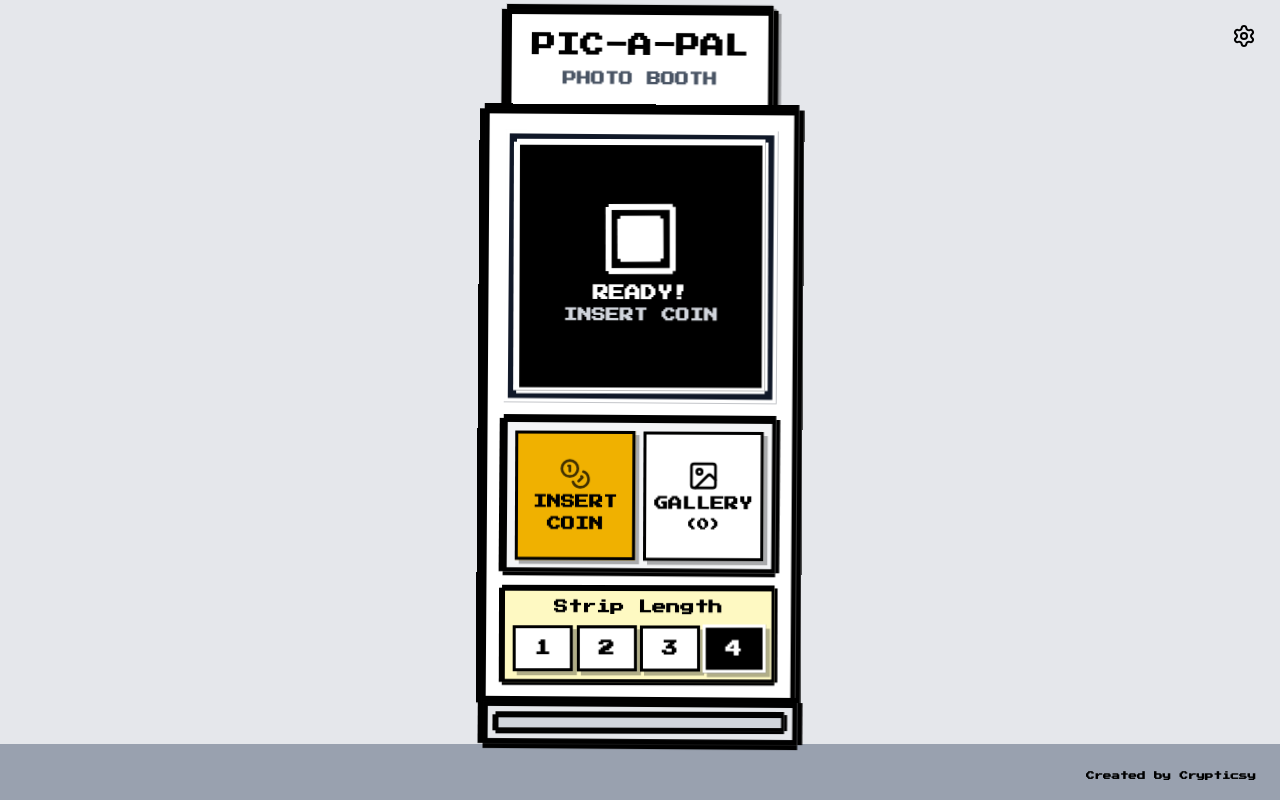
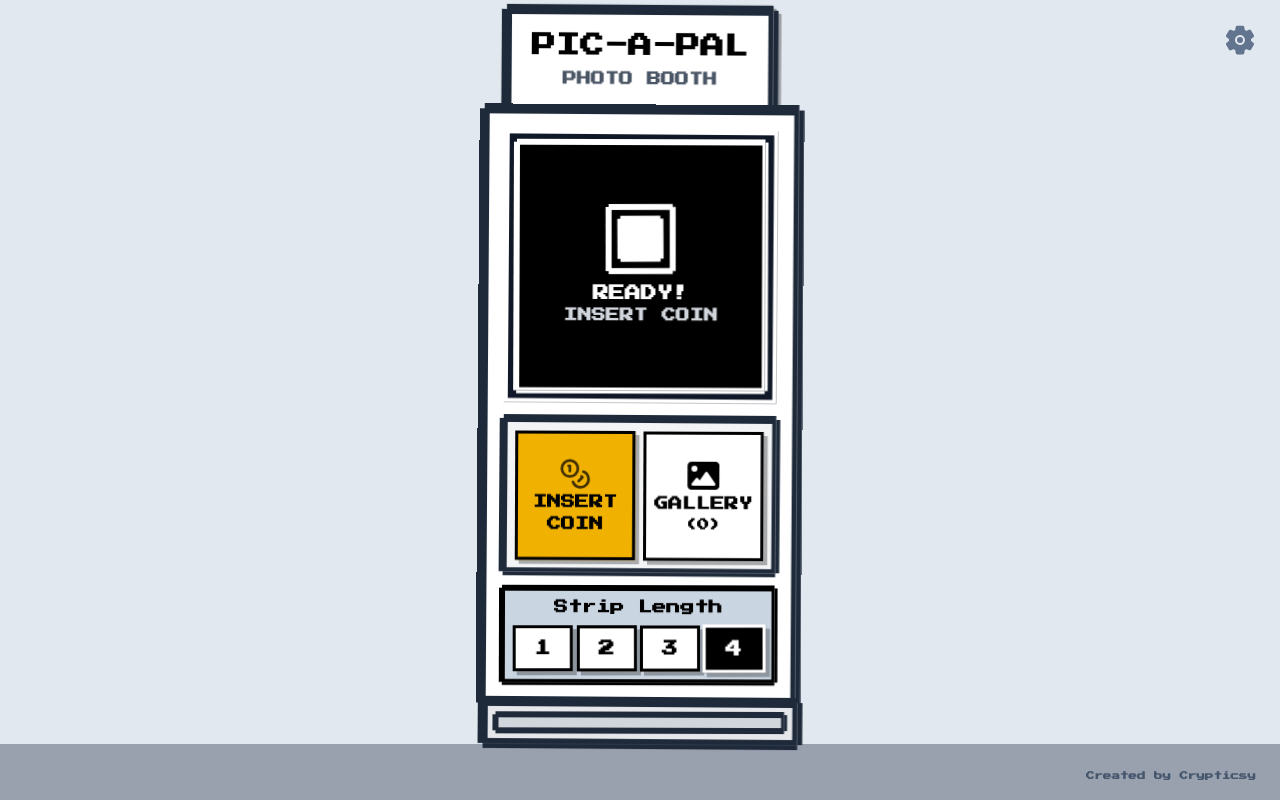
Before and after one commit to crypticsy/pic-a-pal, a React (Vite) app: page / in a window 1280 px wide. Built offline with nearby package versions, Linux system fonts and the light colour scheme.

Commit message:
🎨 UI improvements by replacing ludice with react icons

```diff
--- a/index.html
+++ b/index.html
@@ -1,4 +1,4 @@
-<!doctype html>
+<!DOCTYPE html>
 <html lang="en">
   <head>
     <meta charset="UTF-8" />
@@ -24,7 +24,10 @@
 
     <!-- Social Media Meta Tags -->
     <meta property="og:title" content="Pic a Pal" />
-    <meta property="og:description" content="Capture 4 photos and instantly download your photo strip" />
+    <meta
+      property="og:description"
+      content="Capture 4 photos and instantly download your photo strip"
+    />
     <meta property="og:url" content="https://crypticsy.github.io/pic-a-pal/" />
     <meta property="og:type" content="website" />
     <meta property="og:image:width" content="1200" />
@@ -32,22 +35,29 @@
 
     <meta name="twitter:card" content="summary_large_image" />
     <meta name="twitter:title" content="Pic a Pal" />
-    <meta name="twitter:description" content="Capture 4 photos and instantly download your photo strip" />
+    <meta
+      name="twitter:description"
+      content="Capture 4 photos and instantly download your photo strip"
+    />
 
     <!-- Mobile Web Application Meta -->
     <meta name="mobile-web-app-title" content="Pic a Pal" />
     <meta name="mobile-web-app-capable" content="yes" />
 
     <!-- Google Fonts Preconnection -->
-    <link rel="preconnect" href="https://fonts.googleapis.com">
-    <link rel="preconnect" href="https://fonts.gstatic.com" crossorigin>
-    <link href="https://fonts.googleapis.com/css2?family=Press+Start+2P&display=swap" rel="stylesheet">
+    <link rel="preconnect" href="https://fonts.googleapis.com" />
+    <link rel="preconnect" href="https://fonts.gstatic.com" crossorigin />
+    <link
+      href="https://fonts.googleapis.com/css2?family=Press+Start+2P&display=swap"
+      rel="stylesheet"
+    />
   </head>
 
   <body>
-    <div id="root" class="bg-gray-100 text-gray-600 max-h-screen overflow-hidden">
-
-    </div>
+    <div
+      id="root"
+      class="bg-slate-200 dark:bg-slate-900 max-h-screen overflow-hidden"
+    ></div>
     <script type="module" src="/src/App.tsx"></script>
   </body>
 </html>
--- a/package.json
+++ b/package.json
@@ -13,9 +13,9 @@
   },
   "dependencies": {
     "@tailwindcss/vite": "^4.1.11",
-    "lucide-react": "^0.525.0",
     "react": "^19.0.0",
     "react-dom": "^19.0.0",
+    "react-icons": "^5.5.0",
     "tailwindcss": "^4.1.11"
   },
   "devDependencies": {
--- a/src/App.tsx
+++ b/src/App.tsx
@@ -81,7 +81,7 @@ const App = () => {
   };
 
   return (
-    <div className={`h-screen w-screen overflow-hidden bg-white dark:bg-gray-800 ${isInitialLoad ? 'opacity-0' : 'fade-in'}`}>
+    <div className={`h-screen w-screen overflow-hidden ${isInitialLoad ? 'opacity-0' : 'fade-in'}`}>
       <div className={isTransitioning ? 'fade-out ' : 'fade-in ' + ' h-full w-full'}>
         {renderPage()}
       </div>
--- a/src/components/Footer.tsx
+++ b/src/components/Footer.tsx
@@ -5,7 +5,7 @@ export const Footer = () => {
         href="https://github.com/crypticsy"
         target="_blank"
         rel="noopener noreferrer"
-        className="text-black text-[5px] md:text-[8.5px] font-bold "
+        className="text-slate-600 dark:text-slate-400 text-[5px] md:text-[8.5px] font-bold "
       >
         Created by Crypticsy
       </a>
--- a/src/components/Settings.tsx
+++ b/src/components/Settings.tsx
@@ -1,5 +1,5 @@
 import { useState } from "react";
-import { Settings as SettingsIcon, X } from "lucide-react";
+import { IoSettings, IoClose } from "react-icons/io5";
 
 type SettingsProps = {
   appState: any;
@@ -16,10 +16,10 @@ export const Settings = ({ appState, setAppState }: SettingsProps) => {
       {/* Settings Button */}
       <button
         onClick={() => setIsOpen(true)}
-        className="absolute top-4 right-4 z-30 bg-transparent p-2 transition-colors text-black dark:text-white"
+        className="absolute top-4 right-4 z-30 bg-transparent p-2 transition-colors text-slate-500 hover:text-slate-800 dark:text-slate-400 hover:dark:text-white cursor-pointer"
         title="Settings"
       >
-        <SettingsIcon className="w-5 h-5 md:w-6 md:h-6" />
+        <IoSettings className="w-5 h-5 md:w-8 md:h-8" />
       </button>
 
       {/* Settings Modal */}
@@ -29,9 +29,9 @@ export const Settings = ({ appState, setAppState }: SettingsProps) => {
             {/* Close Button */}
             <button
               onClick={() => setIsOpen(false)}
-              className="absolute top-4 right-4 transition-colors text-black dark:text-white"
+              className="absolute top-4 right-4 z-100 transition-colors text-black dark:text-white p-1 rounded-full cursor-pointer"
             >
-              <X className="w-6 h-6" />
+              <IoClose className="w-6 h-6" />
             </button>
 
             {/* Header */}
--- a/src/pages/home.tsx
+++ b/src/pages/home.tsx
@@ -1,4 +1,5 @@
-import { Coins, Image, SwitchCamera } from "lucide-react";
+import { FaImage, FaCameraRotate } from "react-icons/fa6";
+import { LuCoins } from "react-icons/lu";
 import { Footer } from "../components/Footer";
 import { Settings } from "../components/Settings";
 import { useState, useEffect } from "react";
@@ -41,9 +42,9 @@ export const HomePage = ({
   };
 
   return (
-    <div className="h-full w-full relative overflow-hidden bg-gray-200 dark:bg-gray-800">
+    <div className="h-full w-full relative overflow-hidden">
       {/* Sky Background */}
-      <div className="absolute inset-0 bg-gray-200 dark:bg-gray-800"></div>
+      {/* <div className="absolute inset-0 bg-red-200 dark:bg-gray-800"></div> */}
 
       {/* Settings Button */}
       {setAppState && <Settings appState={appState} setAppState={setAppState} />}
@@ -56,7 +57,7 @@ export const HomePage = ({
           {/* Photo Booth Structure */}
           <div className="mb-0 z-10 relative">
             {/* Top Sign */}
-            <div className="doodle-border-thick p-2 sm:p-3 md:p-4 shadow-2xl sketch-shadow mx-6 bg-white dark:bg-gray-900 text-black dark:text-white border-black dark:border-white">
+            <div className="doodle-border-thick p-2 sm:p-3 md:p-4 shadow-2xl sketch-shadow mx-6 bg-white dark:bg-gray-900 text-gray-800 dark:text-gray-300 border-gray-800 dark:border-gray-300">
               <h1 className="text-sm sm:text-base md:text-xl lg:text-2xl font-black text-center leading-tight text-black dark:text-white">
                 PIC-A-PAL
               </h1>
@@ -66,7 +67,7 @@ export const HomePage = ({
             </div>
 
             {/* Main Booth Body */}
-            <div className="doodle-border-thick p-2 sm:p-3 md:p-4 shadow-2xl gap-4 flex flex-col bg-white dark:bg-gray-900 text-black dark:text-white border-black dark:border-white">
+            <div className="doodle-border-thick p-2 sm:p-3 md:p-4 shadow-2xl gap-4 flex flex-col bg-white dark:bg-gray-900 text-gray-800 dark:text-gray-300 border-gray-800 dark:border-gray-300">
               {/* Screen Area */}
               <div className="bg-gray-900 doodle-box text-white p-2 shadow-inner">
                 <div className="aspect-square bg-black doodle-border flex items-center justify-center relative overflow-hidden">
@@ -86,14 +87,14 @@ export const HomePage = ({
               </div>
 
               {/* Controls Panel */}
-              <div className="doodle-box p-2 bg-gray-100 dark:bg-gray-700 text-black dark:text-white border-black dark:border-white">
+              <div className="doodle-box p-2 bg-gray-100 dark:bg-gray-700 text-gray-800 dark:text-gray-300 border-gray-800 dark:border-gray-300">
                 <div className="grid grid-cols-2 gap-1 sm:gap-2">
                   {/* Insert Coin Button - Left */}
                   <button
                     onClick={() => navigateTo("photobooth")}
                     className="bg-yellow-500 hover:bg-yellow-600 text-black font-black py-3 sm:py-4 md:py-6 px-1 sm:px-2 doodle-button shadow-xl flex flex-col items-center justify-center gap-1 cursor-pointer"
                   >
-                    <Coins className="w-4 h-4 sm:w-6 sm:h-6 md:w-8 md:h-8 animate-pulse" />
+                    <LuCoins className="w-4 h-4 sm:w-6 sm:h-6 md:w-8 md:h-8 animate-pulse" />
                     <span className="text-[8px] sm:text-xs md:text-sm leading-tight">
                       INSERT
                     </span>
@@ -107,7 +108,7 @@ export const HomePage = ({
                     onClick={() => navigateTo("gallery")}
                     className="bg-white hover:bg-gray-100 text-black font-black py-3 sm:py-4 md:py-6 px-1 sm:px-2 doodle-button shadow-xl flex flex-col items-center justify-center gap-1 cursor-pointer"
                   >
-                    <Image className="w-4 h-4 sm:w-6 sm:h-6 md:w-8 md:h-8" />
+                    <FaImage className="w-4 h-4 sm:w-6 sm:h-6 md:w-8 md:h-8" />
                     <span className="text-[8px] sm:text-xs md:text-sm leading-tight">
                       GALLERY
                     </span>
@@ -119,7 +120,7 @@ export const HomePage = ({
               </div>
 
               {/* Photo Count Selector */}
-              <div className="bg-yellow-100 doodle-border text-black p-2">
+              <div className="bg-slate-300 doodle-border text-black p-2">
                 <p className="text-black text-center text-[8px] sm:text-xs md:text-sm font-bold leading-tight mb-1 sm:mb-2">
                   Strip Length
                 </p>
@@ -155,7 +156,7 @@ export const HomePage = ({
                     onClick={toggleCamera}
                     className="w-full bg-white hover:bg-gray-100 text-black font-black py-2 sm:py-3 px-2 doodle-button shadow-xl flex items-center justify-center gap-2"
                   >
-                    <SwitchCamera className="w-4 h-4 sm:w-5 sm:h-5" />
+                    <FaCameraRotate className="w-4 h-4 sm:w-5 sm:h-5" />
                     <span className="text-[8px] sm:text-xs md:text-sm leading-tight">
                       {cameraFacing === "user" ? "FRONT" : "BACK"}
                     </span>
@@ -165,14 +166,14 @@ export const HomePage = ({
             </div>
 
             {/* Bottom Base */}
-            <div className="bg-gray-200 dark:bg-gray-700 doodle-border-thick text-black dark:text-white p-1 sm:p-2 shadow-2xl border-black dark:border-white">
-              <div className="h-2 sm:h-3 md:h-4 bg-gray-300 dark:bg-gray-600 doodle-border border-black dark:border-white"></div>
+            <div className="bg-gray-200 dark:bg-gray-900 doodle-border-thick text-gray-800 dark:text-gray-300 p-1 sm:p-2 shadow-2xl border-gray-800 dark:border-gray-300">
+              <div className="h-2 sm:h-3 md:h-4 bg-gray-300 dark:bg-gray-600 doodle-border border-gray-800 dark:border-gray-300"></div>
             </div>
           </div>
         </div>
 
         {/* Ground Area (lower 40%) - Minimal black/white */}
-        <div className="h-10 sm:h-26 md:h-14 bg-gray-400 border-y-0 relative overflow-hidden" />
+        <div className="h-10 sm:h-26 md:h-14 bg-gray-400 dark:bg-slate-950 border-y-0 relative overflow-hidden" />
       </div>
 
       <Footer />
```
Also changed, not shown: src/pages/gallery.tsx (+16 -16 lines), src/pages/photobooth.tsx (+12 -12 lines), 1 other file (tests, documents, lock files or other folders).
